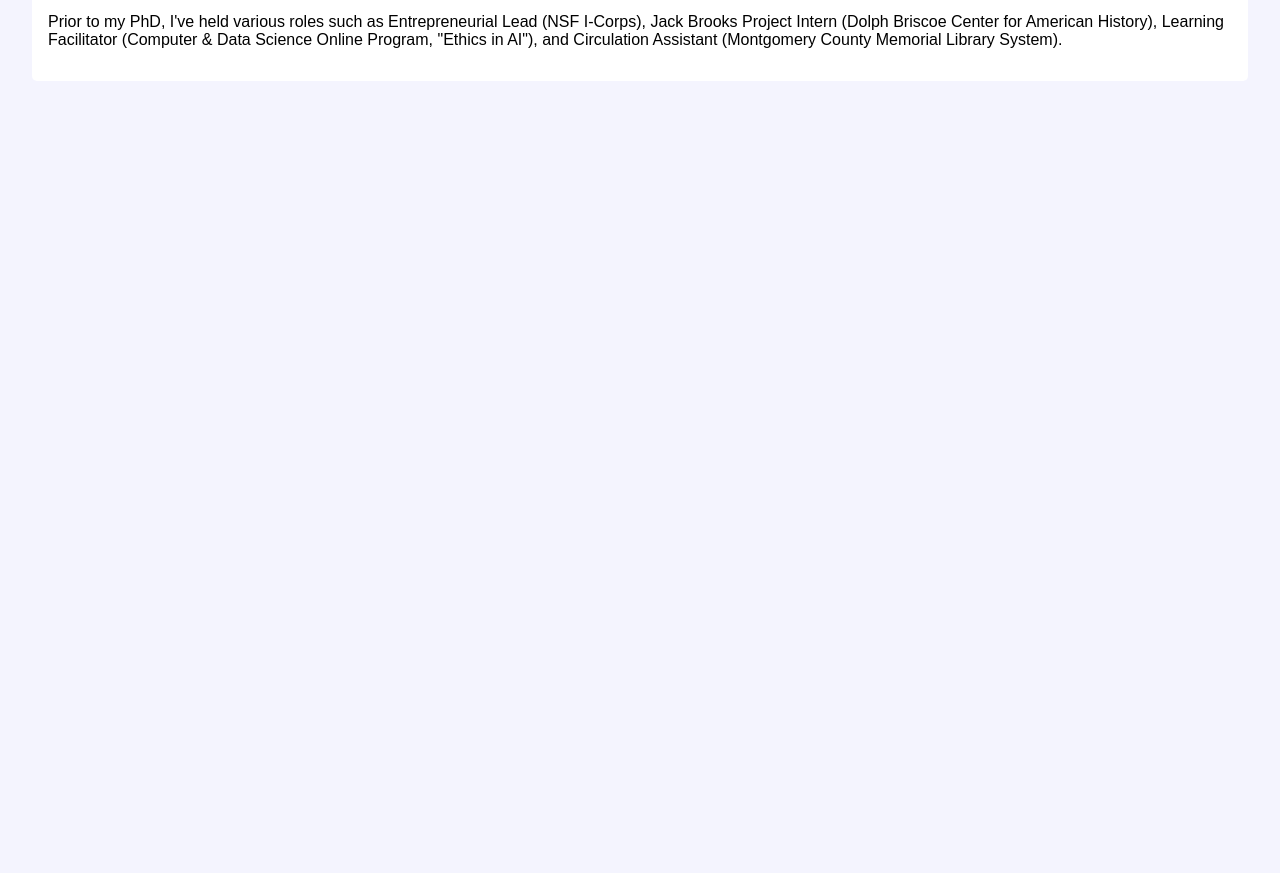
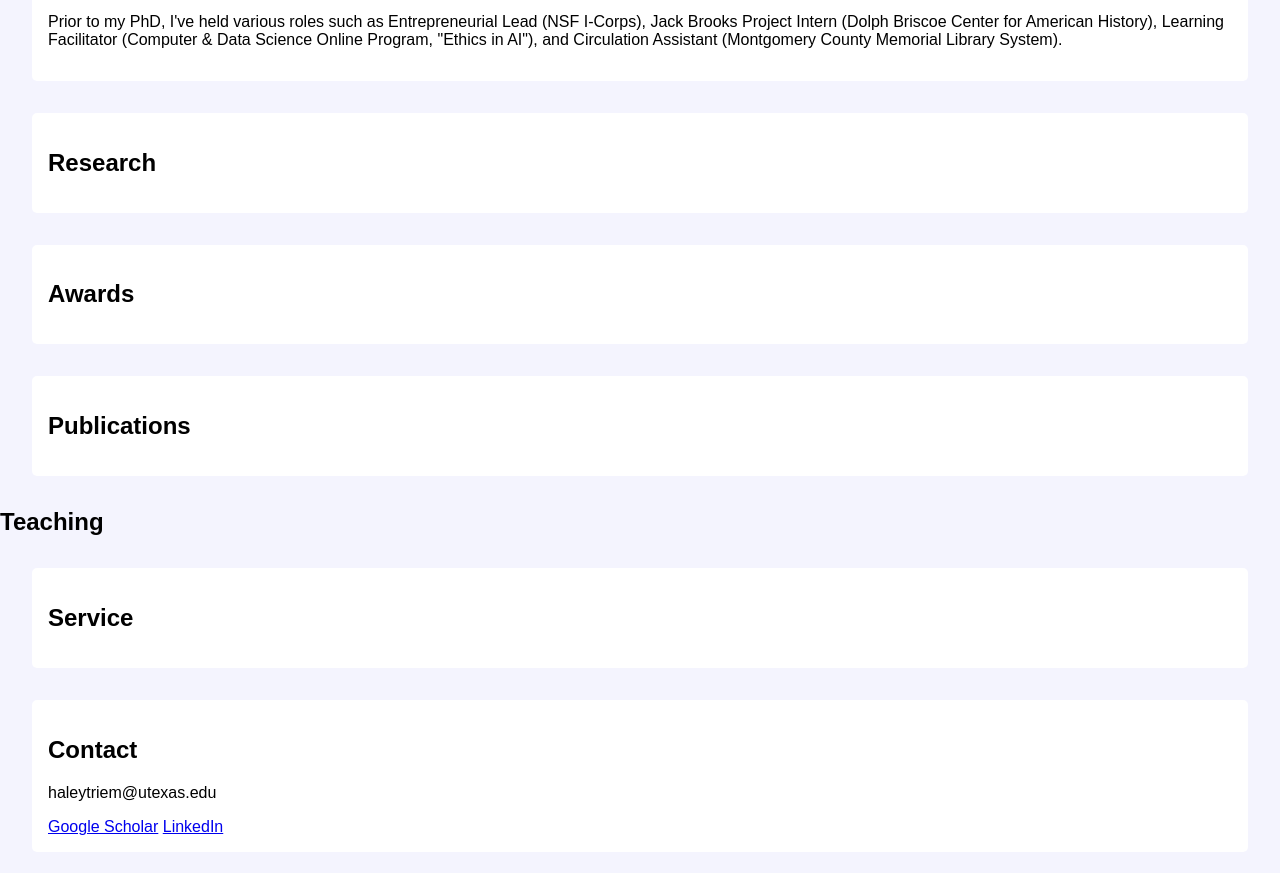
Before and after one commit to haley-triem/website, a plain HTML site: page index.html in a window 1280 px wide. Shown: the part 319-1192 px from the top of the page. Before the commit the page ends 800 px from the top, so only its background shows below. Drawn offline with Linux system fonts and the light colour scheme.

Commit message:
Update index.html
Adding links and sections

```diff
--- a/index.html
+++ b/index.html
@@ -16,5 +16,24 @@
     <p>I am a 2024-2025 IMLS LADDER Fellow and a 2025-2027 NSF Research Traineeship Fellow in Ethical AI. At the center of my work, I maintain that social, cultural, and historical context ground ethical AI.</p>
     <p>Prior to my PhD, I've held various roles such as Entrepreneurial Lead (NSF I-Corps), Jack Brooks Project Intern (Dolph Briscoe Center for American History), Learning Facilitator (Computer & Data Science Online Program, "Ethics in AI"), and Circulation Assistant (Montgomery County Memorial Library System).</p>
   </section>
+  <section>
+    <h2>Research</h2>
+  </section>
+  <section>
+    <h2>Awards</h2>
+  </section>
+  <section>
+    <h2>Publications</h2>
+  </section>
+    <h2>Teaching</h2>
+  <section>
+    <h2>Service</h2>
+  </section>
+  <section>
+    <h2>Contact</h2>
+    <p>haleytriem@utexas.edu</p>
+    <a href="https://scholar.google.com/citations?hl=en&user=T9vFNjsAAAAJ">Google Scholar</a>
+    <a href="https://www.linkedin.com/in/haley-triem/">LinkedIn</a>
+  </section>
 </body>
 </html>
```
